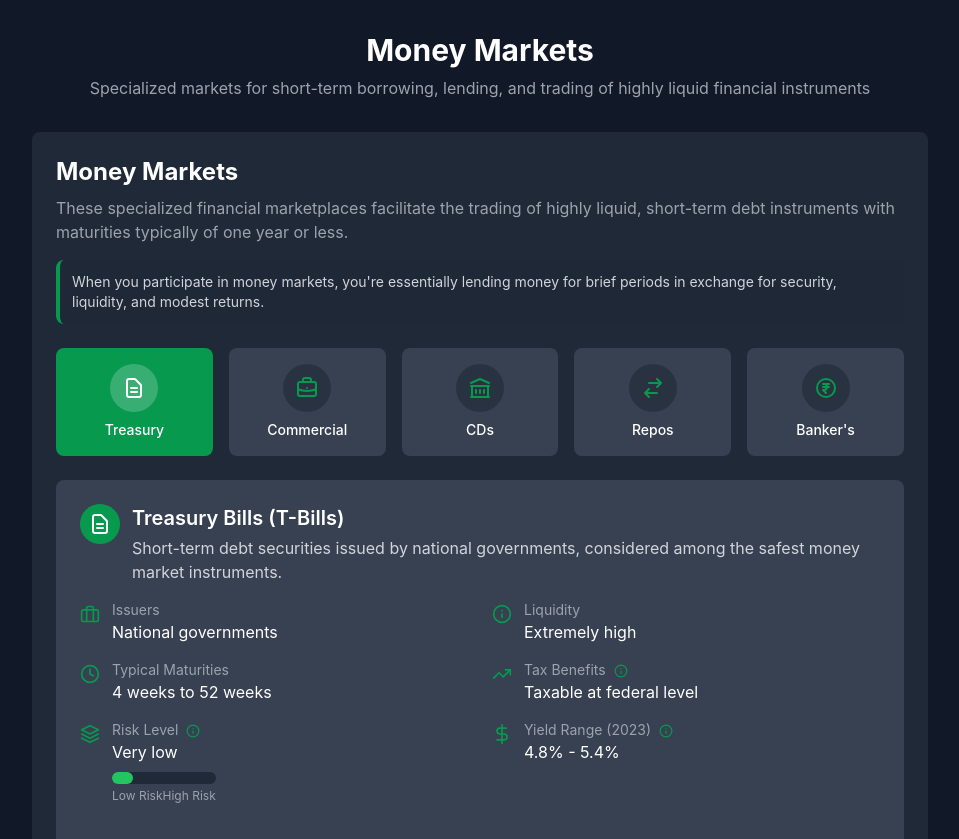
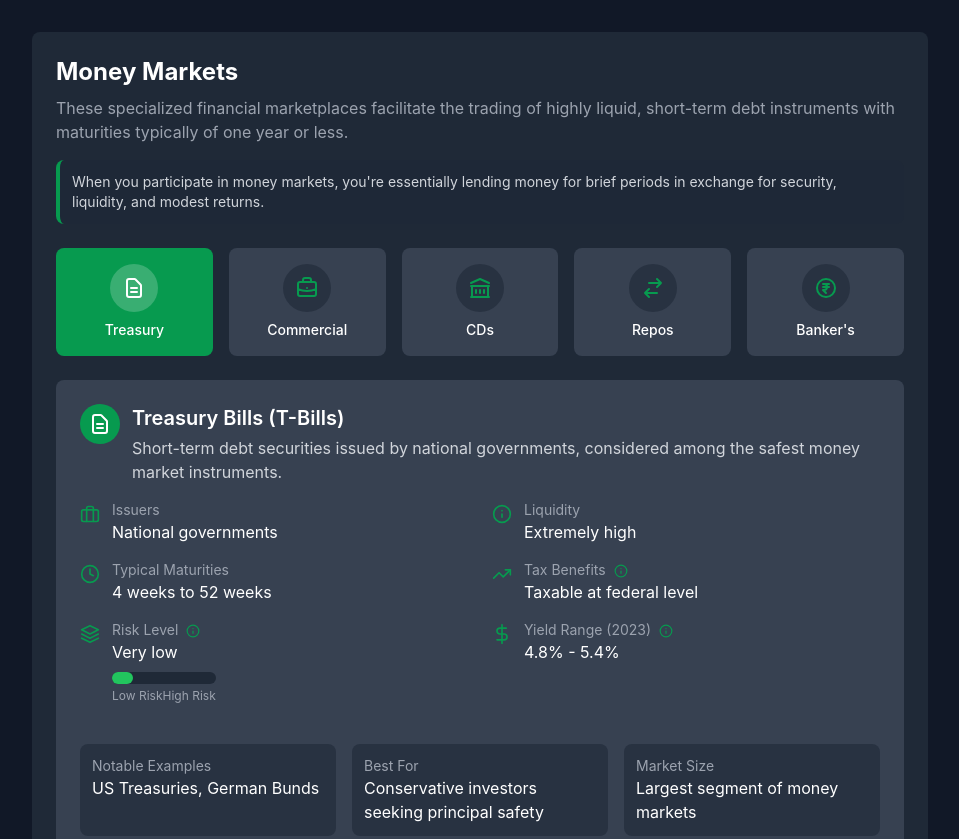
Before and after one commit to madspecialist/trading-glossary-components, a plain HTML site: page market-fundamentals/comparison-money-markets/index.html in a window 1280 px wide. Shown: the top 839 px of the page, without its empty margins (160-1119 px from the left). Drawn offline with nearby package versions, Linux system fonts and the light colour scheme.

Commit message:
Remove redundant header
From money market

```diff
--- a/market-fundamentals/comparison-money-markets/index.html
+++ b/market-fundamentals/comparison-money-markets/index.html
@@ -102,11 +102,6 @@
 </head>
 <body class="dark">
   <div class="container mx-auto py-8 px-4">
-    <header class="mb-8">
-      <h1 class="text-3xl font-bold text-white text-center">Money Markets</h1>
-      <p class="text-gray-400 text-center mt-2">Specialized markets for short-term borrowing, lending, and trading of highly liquid financial instruments</p>
-    </header>
-
     <div class="w-full max-w-4xl mx-auto bg-gray-800 rounded-lg p-6">
       <header class="mb-6">
         <h2 class="text-2xl font-bold text-white">Money Markets</h2>
```
